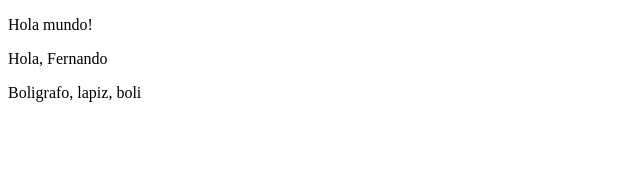
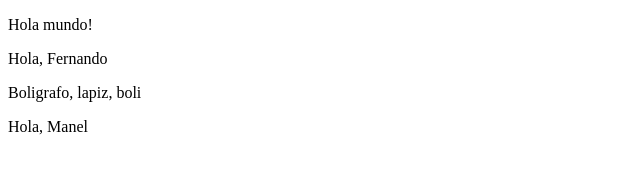
Before and after one commit to go3212/azure_bot_template, a plain HTML site: page index.htm in a window 1280 px wide. Shown: the full height of the page, 0-640 px from the left. Drawn offline with Linux system fonts and the light colour scheme.

Commit message:
Hola, manel!

```diff
--- a/index.htm
+++ b/index.htm
@@ -5,5 +5,6 @@
         <p>Hola mundo!</p>
         <p>Hola, Fernando</p>
         <p>Boligrafo, lapiz, boli</p>
+        <p>Hola, Manel</p>
     </body>
 </html>
```
